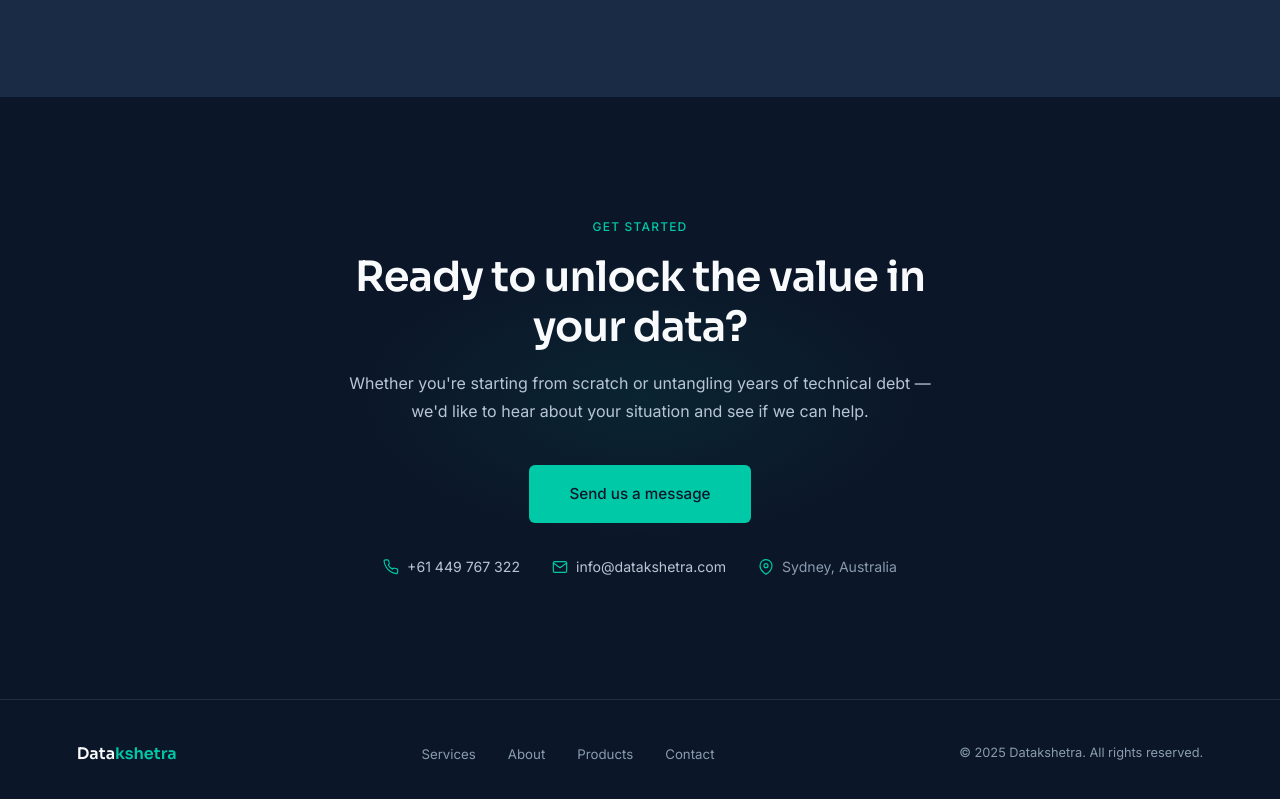
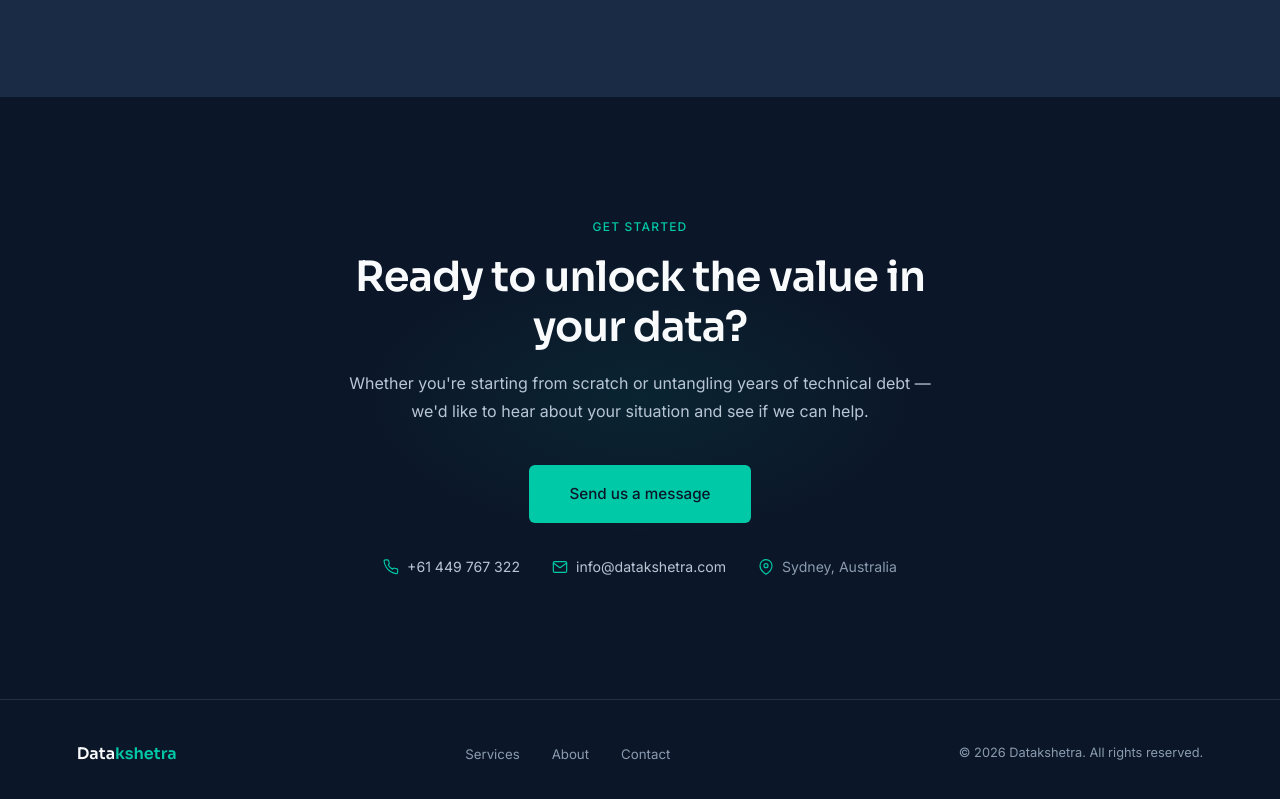
Before and after one commit to sk02/datakshetra-website, a plain HTML site: page index.html in a window 1280 px wide. Shown: the part 3152-3951 px from the top of the page. Drawn offline with Linux system fonts and the light colour scheme.

Commit message:
commentedProducts

```diff
--- a/index.html
+++ b/index.html
@@ -907,10 +907,10 @@
     <li><a href="#services">Services</a></li>
     <li><a href="#about">About</a></li>
     <!-- Removing FAQs <li><a href="faqs.html">FAQs</a></li> -->
-    <li><a href="products.html">Products</a></li>
+    <!-- Removing Products <li><a href="products.html">Products</a></li> -->
     <li><a href="#cta">Contact</a></li>
   </ul>
-  <p class="footer-copy">© 2025 Datakshetra. All rights reserved.</p>
+  <p class="footer-copy">© 2026 Datakshetra. All rights reserved.</p>
 </footer>
 
 <!-- ── HERO CANVAS: animated data-flow grid ── -->
```
